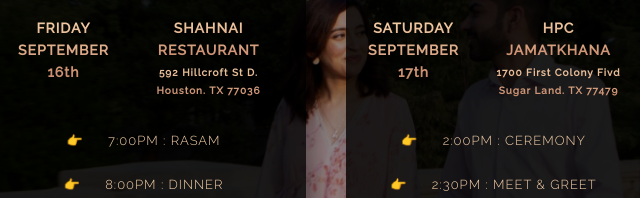
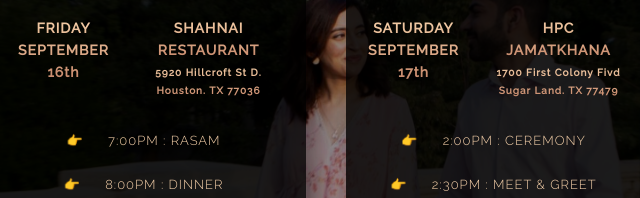
Before and after one commit to Asmaandaly/Asmaandaly.github.io, a plain HTML site: page rsvp.html in a window 1280 px wide. Shown: the part 261-459 px from the top of the page, 139-779 px from the left. Drawn offline with nearby package versions, Linux system fonts and the light colour scheme.

Commit message:
Update rsvp.html

```diff
--- a/rsvp.html
+++ b/rsvp.html
@@ -66,7 +66,7 @@
 
             </h4>
 
-            <h4 class="small-text"><a href="https://goo.gl/maps/MA9n4Jy3JbDsDfGx5">592 Hillcroft St D.
+            <h4 class="small-text"><a href="https://goo.gl/maps/MA9n4Jy3JbDsDfGx5">5920 Hillcroft St D.
               <br>
               Houston. TX 77036</a></h4>
           </div>
```
